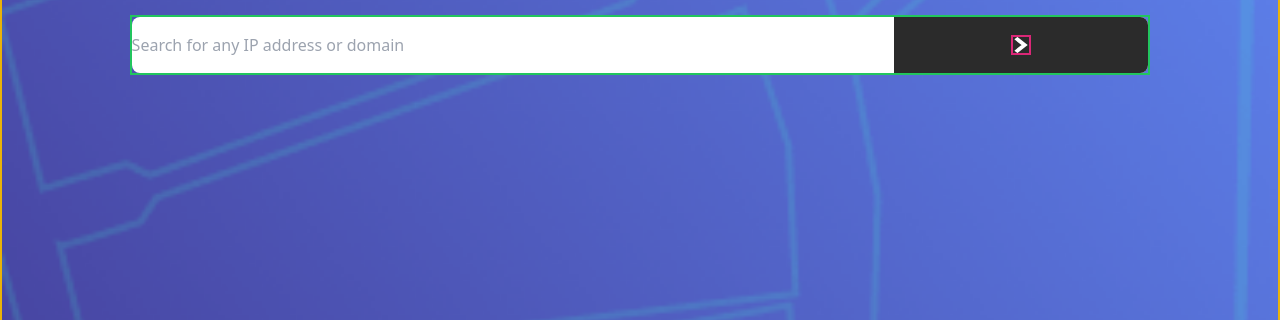
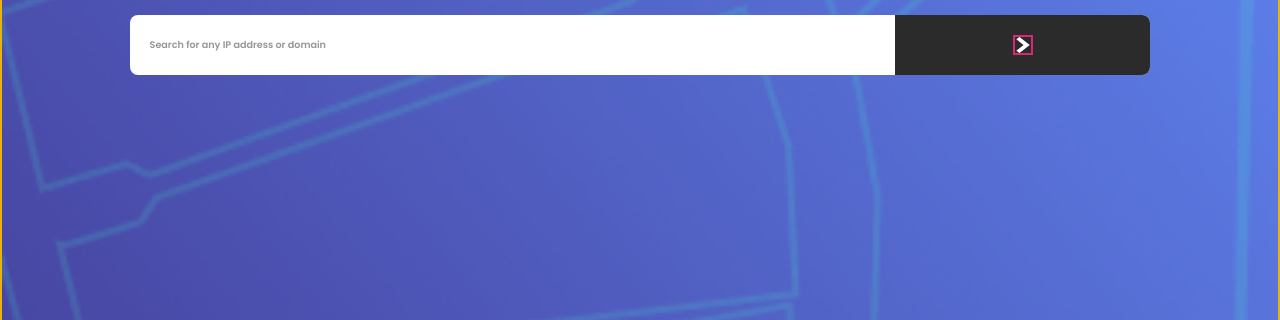
Before and after one commit to rineliniguezsosa/ip-address-tracker, a plain HTML site: page index.html in a window 1280 px wide. Shown: the part 71-391 px from the top of the page. Drawn offline with nearby package versions, Linux system fonts and the light colour scheme.

Commit message:
[FEAT] Cambios en el form y el input html
- elimine el tamaño y color de borde en el form
- estableci la clave placeholder en donde lo defini de color darkgray, fuente poppins, font-weight a font-light, tamaño de texto a 0.6rem, padding left a 5rem
- agregue la prop class en el elemento html div con el width a 4/5 igual al 80%
- lo dejará hasta aqui y en unas horas le seguimos, necesito descansar

```diff
--- a/index.html
+++ b/index.html
@@ -55,10 +55,10 @@
         </div>
 
         <!-- inicio form -->
-        <form class="w-4/5 h-[60px] relative mt-7 border-2 border-green-500" action="#">
+        <form class="w-4/5 h-[60px] relative mt-7" action="#">
 
             <input
-              class="w-full h-full rounded-lg"
+              class="w-full h-full rounded-lg placeholder-darkgray font-poppins font-light text-[0.6rem] pl-5"
               placeholder="Search for any IP address or domain"
               type="text"
             >
@@ -74,7 +74,7 @@
         <!-- fin form -->
 
         <!-- inicio información de la api -->
-        <div>
+        <div class="w-4/5">
 
         </div>
         <!-- fin información de la api -->
```
